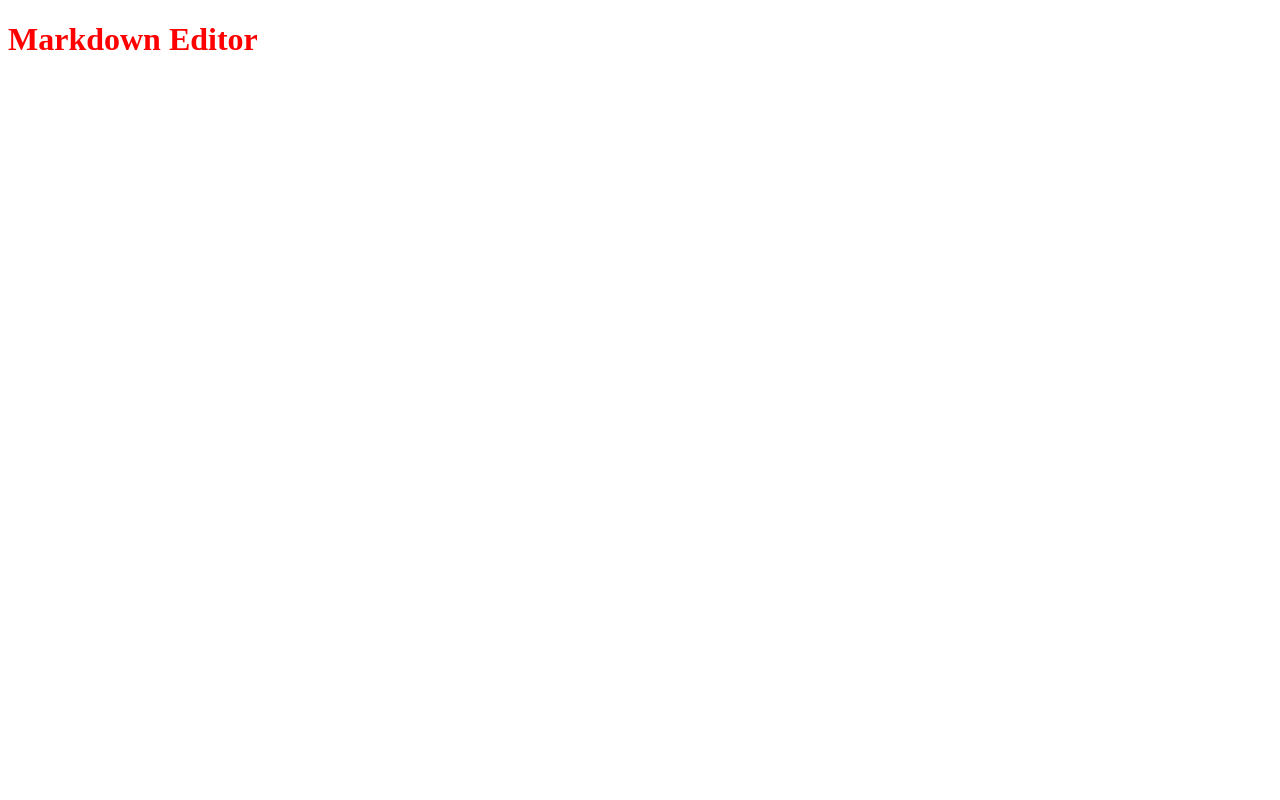
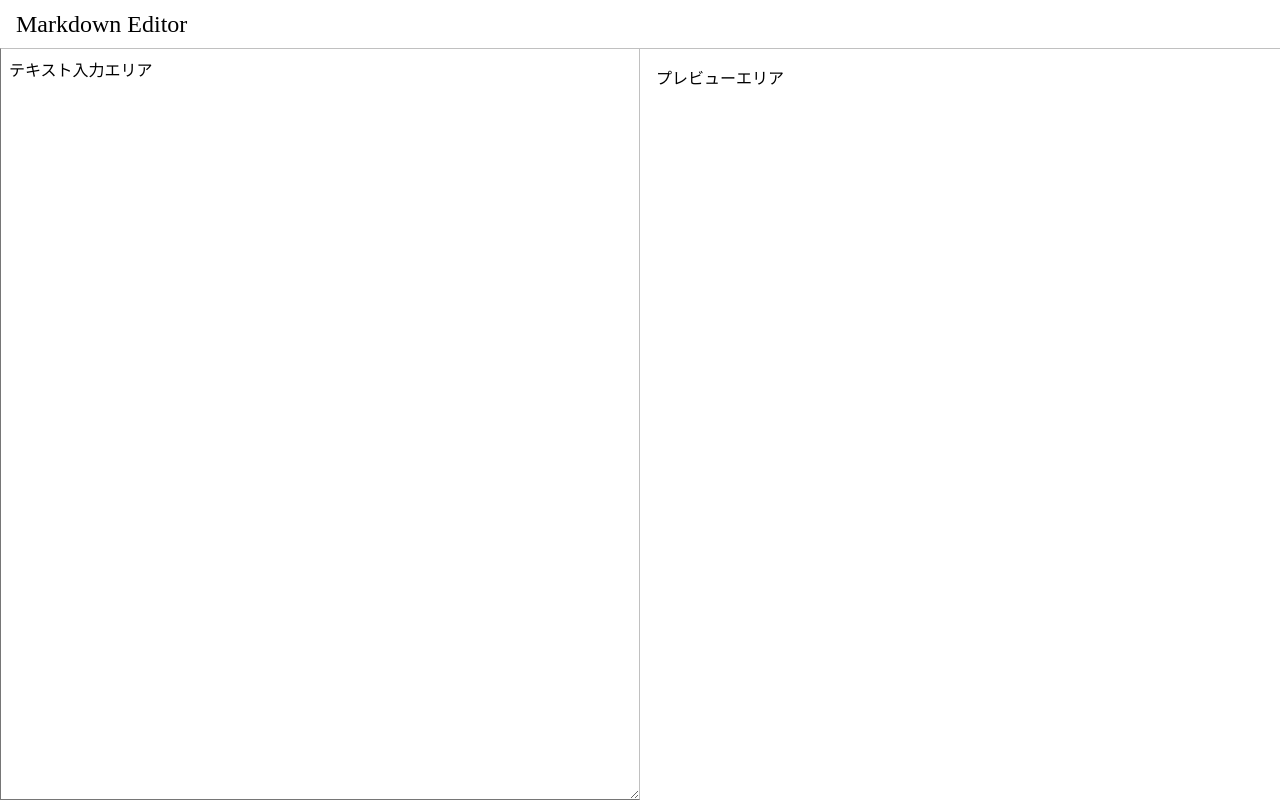
Before and after one commit to mayu-tateno/techpit-markdown-editor, a React app: page / in a window 1280 px wide. Built offline with nearby package versions, Linux system fonts and the light colour scheme.

Commit message:
Feat: エディタ画面の見た目を作る

```diff
--- a/src/index.tsx
+++ b/src/index.tsx
@@ -1,11 +1,20 @@
 import * as React from 'react'
 import {render} from 'react-dom'
 import styled from 'styled-components'
+import {createGlobalStyle} from 'styled-components'
+import {Editor} from './pages/editor'
 
-const Header = styled.h1`
-  color: red;
+const GlobalStyle = createGlobalStyle`
+body * {
+  box-sizing: border-box;
+}
 `
 
-const Main = (<Header>Markdown Editor</Header>)
+const Main = (
+<>
+  <GlobalStyle />
+  <Editor />
+</>
+)
 
 render(Main, document.getElementById('app'))
--- /dev/null
+++ b/src/pages/editor.tsx
@@ -0,0 +1,58 @@
+import * as React from 'react'
+import styled from 'styled-components'
+
+const Header = styled.header`
+  font-size: 1.5rem;
+  height: 2rem;
+  left: 0;
+  line-height: 2rem;
+  padding: 0.5rem 1rem;
+  position: fixed;
+  right: 0;
+  top: 0;
+`
+
+const Wrapper = styled.div`
+  bottom: 0;
+  left: 0;
+  position: fixed;
+  right: 0;
+  top: 3rem;
+`
+
+const TextArea = styled.textarea`
+  border-right: 1px solid silver;
+  border-top: 1px solid silver;
+  bottom: 0;
+  font-size: 1rem;
+  left: 0;
+  padding: 0.5rem;
+  position: absolute;
+  top: 0;
+  width: 50vw;
+`
+
+const Preview = styled.div`
+  border-top: 1px solid silver;
+  bottom: 0;
+  overflow-y: scroll;
+  padding: 1rem;
+  position: absolute;
+  right: 0;
+  top: 0;
+  width: 50vw;
+`
+
+export const Editor: React.FC = () => {
+  return (
+    <>
+      <Header>
+        Markdown Editor
+      </Header>
+      <Wrapper>
+        <TextArea value="テキスト入力エリア" />
+        <Preview>プレビューエリア</Preview>
+      </Wrapper>
+    </>
+  )
+}
```
